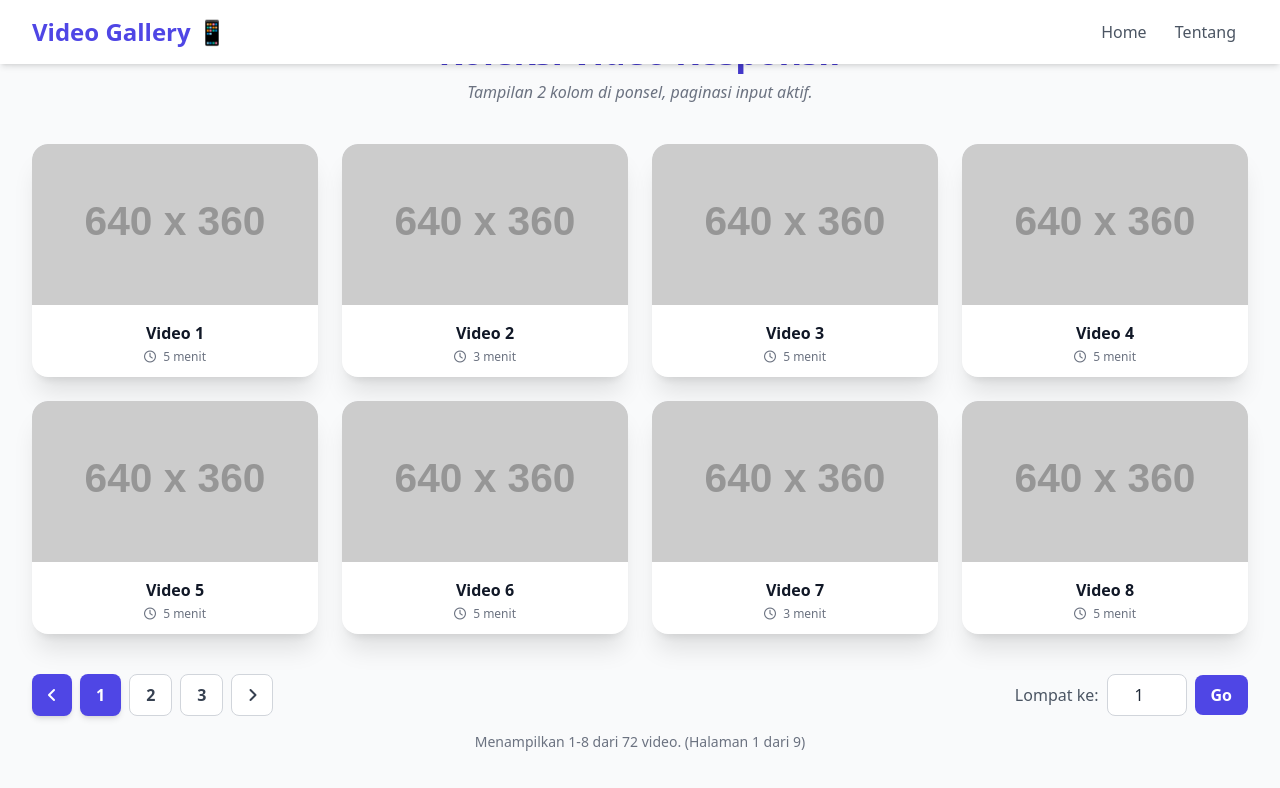
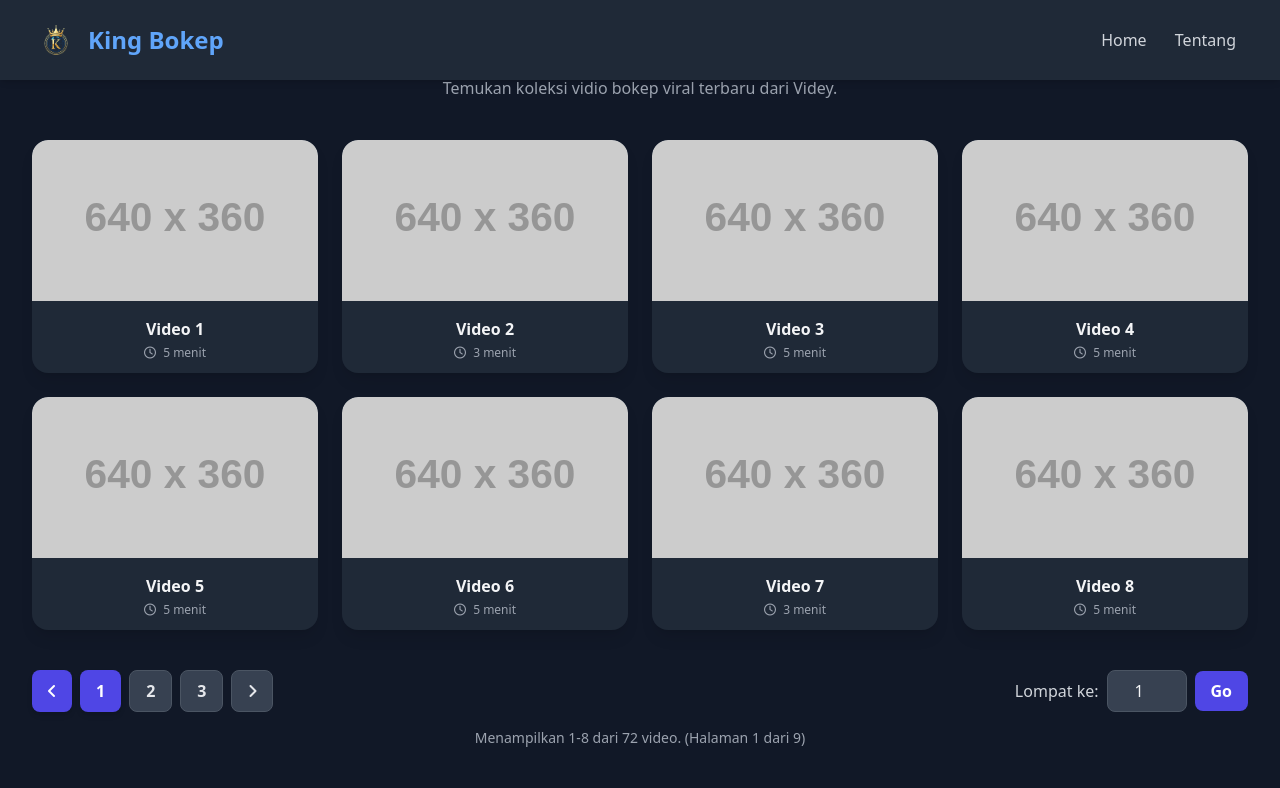
Before and after one commit to Anhar40/cobacobasaja, a website: page public/index.html in a window 1280 px wide. Drawn offline with nearby package versions, Linux system fonts and the light colour scheme; placeholder pictures from the web are drawn by us.

Commit message:
first commit

```diff
--- a/public/index.html
+++ b/public/index.html
@@ -1,13 +1,32 @@
 <!DOCTYPE html>
 <html lang="id">
+
 <head>
     <meta charset="UTF-8">
     <meta name="viewport" content="width=device-width, initial-scale=1.0">
     <meta name="856cde973fd701ac6797fa601174d75e9ce3c603" content="856cde973fd701ac6797fa601174d75e9ce3c603" />
-    <title>🎬 Galeri Video Responsif & Paginasi Input</title>
+    <title>King Bokep</title>
+    <meta name="author" content="King Bokep" />
+    <meta property="og:site_name" content="King Bokep" />
+    <meta name="keywords"
+        content="vidio bokep, vidio viral, vidio indoviral, bokep terbaru, bokep viral, bokep indoviral, vidio bokep terbaru, vidio bokep viral, vidio bokep indoviral, koleksi vidio bokep, galeri vidio bokep, kumpulan vidio bokep, streaming vidio bokep, download vidio bokep, nonton vidio bokep, vidio dewasa, vidio 18+, vidio hot, vidio seksi, vidio panas" />
     <script src="https://cdn.tailwindcss.com"></script>
     <link rel="stylesheet" href="https://cdnjs.cloudflare.com/ajax/libs/font-awesome/6.0.0-beta3/css/all.min.css">
+    <meta property="og:title" content="King Bokep" />
+    <meta property="og:description" content="Tonton Vidio Viral Bokep Terbaru Dari Videy." />
+    <meta property="og:type" content="website" />
+    <meta property="og:url" content="https://videyindoviral.vercel.app/" />
+    <meta property="og:image" content="https://videyindoviral.vercel.app/public/logo.png" />
+    <meta property="og:image:width" content="1200" />
+    <meta property="og:image:height" content="630" />
+    <meta property="og:locale" content="id_ID" />
 
+    <link rel="icon" type="image/png" sizes="192x192" href="/public/logo.png">
+
+    <meta name="twitter:card" content="summary_large_image">
+    <meta name="twitter:title" content="King Bokep">
+    <meta name="twitter:description" content="Tonton Vidio Viral Bokep Terbaru Dari Videy.">
+    <meta name="twitter:image" content="https://videyindoviral.vercel.app/public/logo.png">
     <script src="//imasdk.googleapis.com/js/sdkloader/ima3.js"></script>
 
     <style>
@@ -16,29 +35,38 @@
             animation: fadeIn 0.5s ease-out forwards;
             opacity: 0;
         }
+
         @keyframes fadeIn {
-            to { opacity: 1; }
+            to {
+                opacity: 1;
             }
+        }
+
         .video-aspect-ratio {
-            padding-bottom: 56.25%; /* 16:9 ratio */
+            padding-bottom: 56.25%;
+            /* 16:9 ratio */
             height: 0;
             position: relative;
         }
+
         .video-grid {
             display: grid;
             grid-template-columns: repeat(2, minmax(0, 1fr));
             gap: 1.5rem;
         }
+
         @media (min-width: 768px) {
             .video-grid {
                 grid-template-columns: repeat(3, minmax(0, 1fr));
             }
         }
+
         @media (min-width: 1024px) {
             .video-grid {
                 grid-template-columns: repeat(4, minmax(0, 1fr));
             }
         }
+
         /* Ad Container harus berada di atas video player */
         #adContainer {
             z-index: 10;
@@ -46,24 +74,28 @@
         }
     </style>
 </head>
-<body class="bg-gray-50 text-gray-800">
 
-    <header class="bg-white shadow-md fixed w-full z-10">
+<body class="bg-gray-900 text-gray-100">
+
+    <header class="bg-gray-800 shadow-md fixed w-full z-10">
         <div class="max-w-7xl mx-auto px-4 sm:px-6 lg:px-8 py-4 flex justify-between items-center">
-            <h1 class="text-2xl font-bold text-indigo-600">Video Gallery 📱</h1>
+
+            <a href="/" class="flex items-center space-x-2">
+                <img src="/public/logo1.png" alt="Logo King Bokep - Mahkota K" class="h-12 w-12 object-contain">
+                <h1 class="text-2xl font-bold text-blue-400">King Bokep</h1>
+            </a>
+
             <nav class="hidden md:block">
-                <a href="#" class="text-gray-600 hover:text-indigo-600 mx-3 transition">Home</a>
-                <a href="#" class="text-gray-600 hover:text-indigo-600 mx-3 transition">Tentang</a>
+                <a href="#" class="text-gray-300 hover:text-blue-400 mx-3 transition">Home</a>
+                <a href="#" class="text-gray-300 hover:text-blue-400 mx-3 transition">Tentang</a>
             </nav>
         </div>
     </header>
 
     <main class="p-4 md:p-8 pt-24">
         <header class="mb-10 text-center">
-            <h1 class="text-4xl font-extrabold text-indigo-700 mb-2 tracking-tight">
-                Koleksi Video Responsif
-            </h1>
-            <p class="text-gray-500 italic">Tampilan 2 kolom di ponsel, paginasi input aktif.</p>
+            <h2 class="text-3xl font-extrabold text-blue-300 mb-2">Galeri Vidio Bokep Viral Terbaru</h2>
+            <p class="text-gray-400">Temukan koleksi vidio bokep viral terbaru dari Videy.</p>
         </header>
 
         <div class="max-w-7xl mx-auto">
@@ -75,9 +107,9 @@
                 </div>
 
                 <div class="flex items-center space-x-2">
-                    <label for="pageInput" class="text-gray-600 font-medium whitespace-nowrap">Lompat ke:</label>
+                    <label for="pageInput" class="text-gray-300 font-medium whitespace-nowrap">Lompat ke:</label>
                     <input type="number" id="pageInput"
-                           class="w-20 px-3 py-2 border border-gray-300 rounded-lg text-center focus:ring-indigo-500 focus:border-indigo-500"
+                        class="w-20 px-3 py-2 border border-gray-600 rounded-lg text-center focus:ring-blue-500 focus:border-blue-500 bg-gray-700 text-gray-100"
                         min="1" value="1">
                     <button id="goToPageButton"
                         class="px-4 py-2 bg-indigo-600 text-white rounded-lg font-semibold hover:bg-indigo-700 transition duration-300">
@@ -86,20 +118,23 @@
                 </div>
             </div>
 
-            <p id="infoPaginasi" class="text-center text-sm text-gray-500 mt-4"></p>
+            <p id="infoPaginasi" class="text-center text-sm text-gray-400 mt-4"></p>
         </div>
     </main>
 
-    <div id="videoModal" class="fixed inset-0 bg-black bg-opacity-75 hidden items-center justify-center z-50 transition-opacity duration-300"
+    <div id="videoModal"
+        class="fixed inset-0 bg-black bg-opacity-75 hidden items-center justify-center z-50 transition-opacity duration-300"
         role="dialog" aria-modal="true">
-        <div class="bg-white rounded-lg shadow-2xl w-full max-w-4xl m-4 relative p-4">
-            <button id="closeModal" class="absolute -top-3 -right-3 bg-red-600 text-white rounded-full p-2 w-8 h-8 flex items-center justify-center shadow-lg hover:bg-red-700 transition"
+        <div class="bg-gray-800 rounded-lg shadow-2xl w-full max-w-4xl m-4 relative p-4">
+            <button id="closeModal"
+                class="absolute -top-3 -right-3 bg-red-600 text-white rounded-full p-2 w-8 h-8 flex items-center justify-center shadow-lg hover:bg-red-700 transition"
                 aria-label="Tutup Modal">
                 <i class="fas fa-times text-sm"></i>
             </button>
-            <h2 id="modalTitle" class="text-xl font-bold mb-3 text-gray-800"></h2>
+            <h2 id="modalTitle" class="text-xl font-bold mb-3 text-gray-100"></h2>
             <div class="video-aspect-ratio">
-                <video id="videoPlayer" controls class="absolute top-0 left-0 w-full h-full bg-black rounded-lg" poster="">
+                <video id="videoPlayer" controls class="absolute top-0 left-0 w-full h-full bg-black rounded-lg"
+                    poster="">
                     Browser Anda tidak mendukung tag video.
                 </video>
 
@@ -219,13 +254,13 @@
             const PROXY_THUMBNAIL_URL = `${PROXY_BASE_URL}?url=${encodeURIComponent(videoData.url)}`;
             const card = document.createElement('div');
 
-            card.className = 'group bg-white rounded-2xl overflow-hidden shadow-xl hover:shadow-2xl hover:scale-[1.01] transition-all duration-300 ease-in-out cursor-pointer animate-fadeIn';
+            card.className = 'group bg-gray-800 rounded-2xl overflow-hidden shadow-lg hover:shadow-xl hover:scale-[1.01] transition-all duration-300 ease-in-out cursor-pointer animate-fadeIn';
             card.style.animationDelay = `${index * 0.05}s`;
             card.dataset.url = videoData.url;
             card.dataset.title = videoData.title;
 
             card.innerHTML = `
-                <div class="relative video-aspect-ratio bg-gray-200 flex items-center justify-center">
+                <div class="relative video-aspect-ratio bg-gray-700 flex items-center justify-center">
                     <img src="${PROXY_THUMBNAIL_URL}"
                             class="w-full h-full object-cover absolute top-0 left-0"
                             style="border-radius: 16px 16px 0 0;"
@@ -239,8 +274,8 @@
                     </div>
                 </div>
                 <div class="p-3 text-center">
-                    <h3 class="text-base font-semibold text-gray-900 mt-1 truncate">${videoData.title}</h3>
-                    <div class="text-xs text-gray-500 mt-1">
+                    <h3 class="text-base font-semibold text-gray-100 mt-1 truncate">${videoData.title}</h3>
+                    <div class="text-xs text-gray-400 mt-1">
                         <i class="far fa-clock mr-1"></i> ${Math.floor(Math.random() * 5) + 1} menit
                     </div>
                 </div>
@@ -321,10 +356,10 @@
             if (isActive) {
                 button.className = `${baseClasses} bg-indigo-600 text-white shadow-md`;
             } else if (pageNumber < 1 || pageNumber > Math.ceil(allVideos.length / VIDEOS_PER_PAGE)) {
-                button.className = `${baseClasses} bg-gray-200 text-gray-500 cursor-not-allowed`;
+                button.className = `${baseClasses} bg-gray-700 text-gray-500 cursor-not-allowed`;
                 button.disabled = true;
             } else {
-                button.className = `${baseClasses} bg-white border border-gray-300 text-gray-700 hover:bg-gray-100`;
+                button.className = `${baseClasses} bg-gray-700 border border-gray-600 text-gray-200 hover:bg-gray-600`;
                 button.onclick = () => displayVideos(pageNumber);
             }
 
@@ -370,12 +405,12 @@
                     const initialPage = getPageFromUrl();
                     displayVideos(initialPage, false);
                 } else {
-                    gallery.innerHTML = '<p class="text-center col-span-full mt-10 text-xl text-gray-500">Tidak ada video ditemukan.</p>';
+                    gallery.innerHTML = '<p class="text-center col-span-full mt-10 text-xl text-gray-400">Tidak ada video ditemukan.</p>';
                 }
             })
             .catch(error => {
                 console.error('Gagal memuat videos.json:', error);
-                gallery.innerHTML = '<p class="text-red-500 text-center col-span-full mt-10">Gagal memuat data video. Pastikan file videos.json ada.</p>';
+                gallery.innerHTML = '<p class="text-red-400 text-center col-span-full mt-10">Gagal memuat data video. Pastikan file videos.json ada.</p>';
             });
 
         // --- LOGIKA MODAL ---
@@ -418,11 +453,16 @@
         }
 
         closeModalButton.addEventListener('click', closeModal);
+
+        // MODIFIKASI: Menghapus event listener untuk klik backdrop (event.target === modal)
+        /*
         modal.addEventListener('click', (event) => {
             if (event.target === modal) {
                 closeModal();
             }
         });
+        */
+
         document.addEventListener('keydown', (event) => {
             if (event.key === 'Escape' && modal.classList.contains('flex')) {
                 closeModal();
@@ -430,4 +470,5 @@
         });
     </script>
 </body>
+
 </html>
```
Also changed, not shown: public/logo.png (added), public/logo1.png (added). Lines whose indentation alone changed are shown as unchanged.
